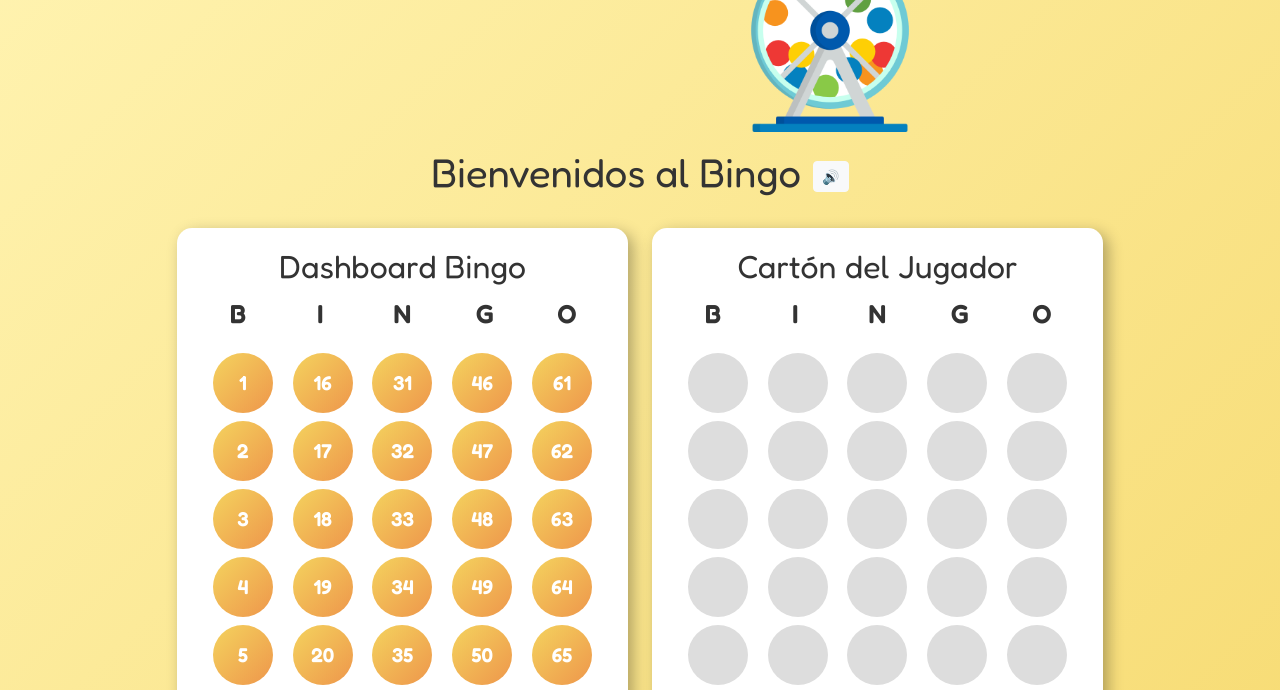
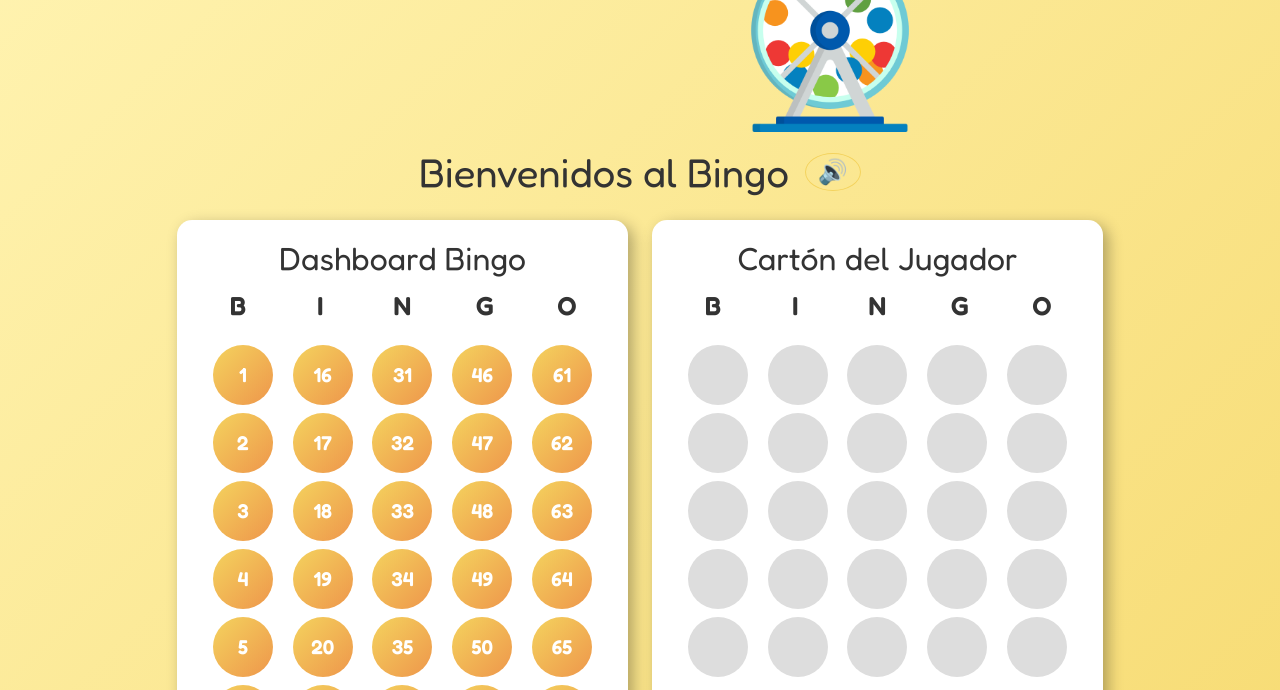
Before and after one commit to ciscojmg/bingo-dashboard, a plain HTML site: page index.html in a window 1280 px wide. Shown: the part 68-758 px from the top of the page. Drawn offline with nearby package versions, Linux system fonts and the light colour scheme.

Commit message:
Mejorar el diseño del encabezado y agregar un botón de sonido con estilo en el tablero de Bingo

```diff
--- a/css/styles.css
+++ b/css/styles.css
@@ -92,6 +92,20 @@ body {
     transform: scale(1.05);
 }
 
+.btn-icon {
+    font-size: 1.5rem;
+    padding: 6px 12px;
+    border-radius: 50%;
+    transition: background-color 0.3s, transform 0.2s;
+    line-height: 1;
+    border-color: #f4d35e;
+}
+
+.btn-icon:hover {
+    background-color: #f4d35e;
+    transform: scale(1.1);
+}
+
 @media (max-width: 768px) {
     .bingo-board {
         gap: 5px;
--- a/index.html
+++ b/index.html
@@ -28,13 +28,12 @@
       </div>
     </div>
 
-    <h1 class="d-inline-block align-middle">
-        Bienvenidos al Bingo
-    </h1>
-    <button id="toggleSound" class="btn btn-sm btn-light align-middle ms-2" title="Activar/Desactivar Sonido"
-        onclick="toggleMute()">
-        🔊
-    </button>
+    <div class="d-flex justify-content-center align-items-center mb-3">
+        <h1 class="m-0">Bienvenidos al Bingo</h1>
+        <button id="toggleSound" class="btn btn-outline-dark btn-icon ms-3" title="Activar/Desactivar Sonido" onclick="toggleMute()">
+            🔊
+        </button>
+    </div>
 
     <div class="row justify-content-center mt-4">
       <!-- Cartón Dashboard -->
```
